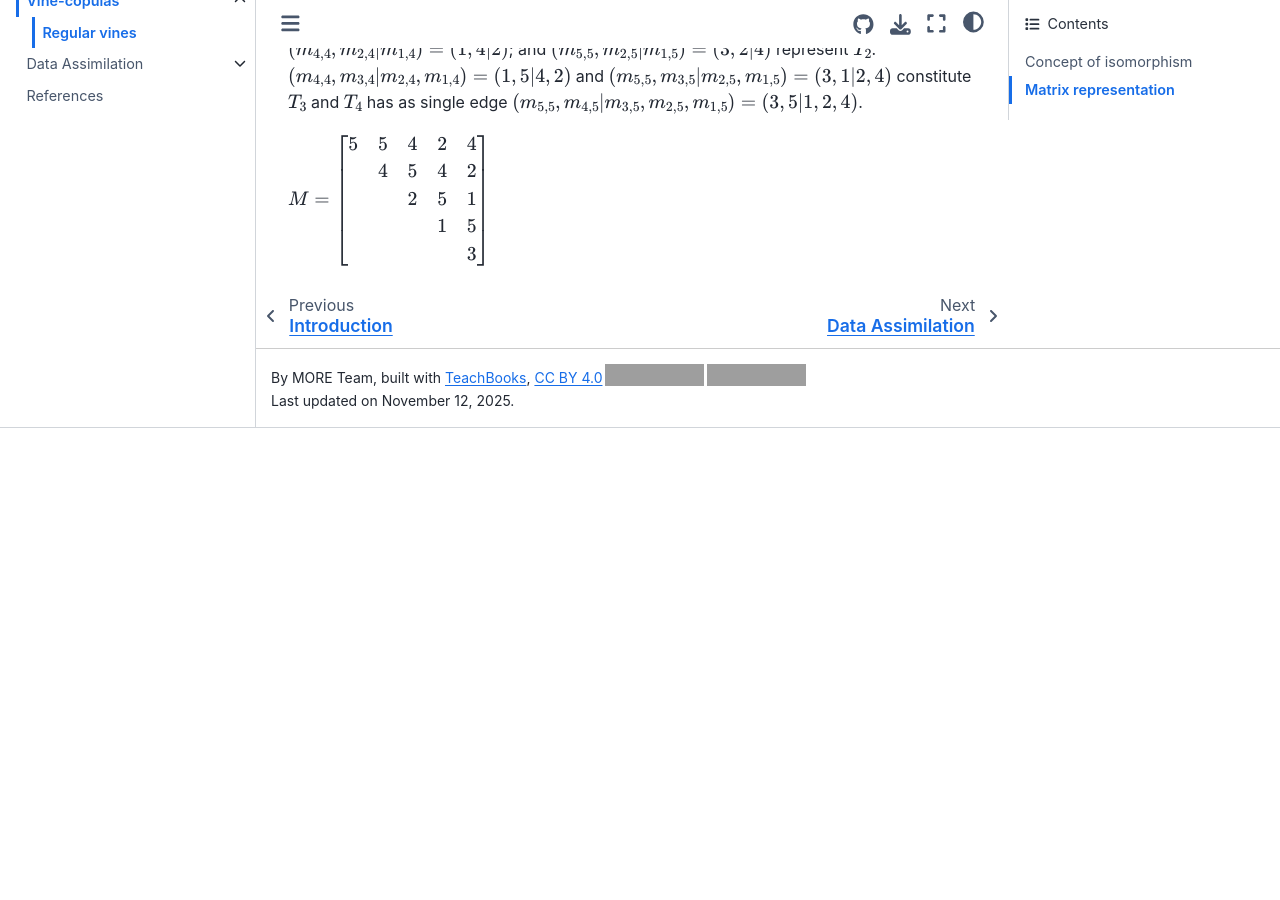
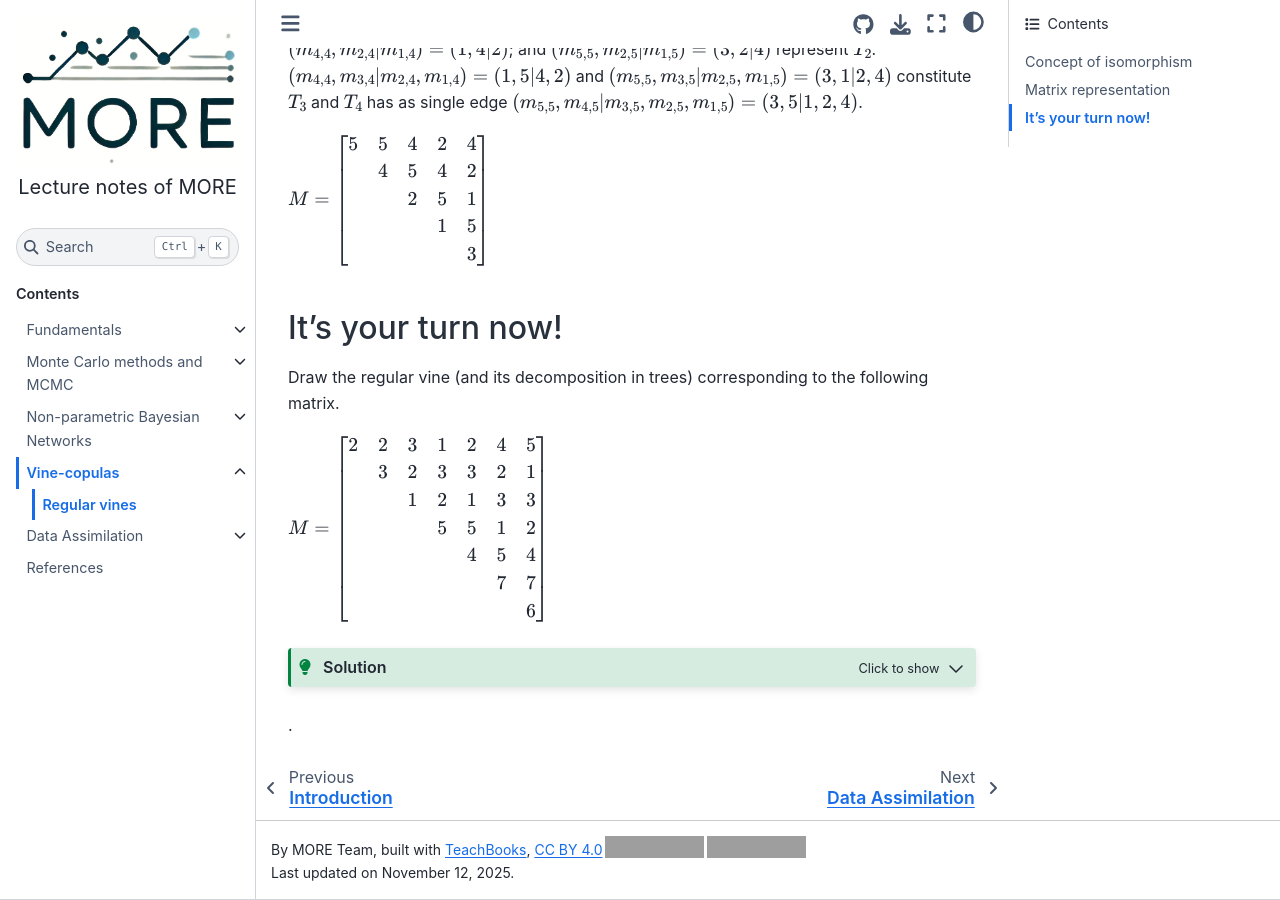
Before and after one commit to TUDelft-CITG/MORE-lecture-notes, a Jupyter Book: the page built from book/vines/Definition.md, in a window 1280 px wide and 900 px high, scrolled down 3451 px. Built offline with Jupyter Book 1.0.4 settings and Sphinx 7.4.7 and the Sphinx Book theme 1.1.4, drawn with Linux system fonts in a browser that asks for light colours; pages that are not in the unit, such as notebooks, are missing from menus; comment, search, counter and statistics services are not loaded; before the commit the page ends 3879 px from its top, so only the background shows below that; grey boxes are pictures that could not be loaded.

Commit message:
add exercise trees vines

````diff
--- a/book/vines/Definition.md
+++ b/book/vines/Definition.md
@@ -73,3 +73,34 @@ $M =
   &   &   &   & 3 \\
 \end{bmatrix}
 $
+
+## It's your turn now!
+
+Draw the regular vine (and its decomposition in trees) corresponding to the following matrix.
+
+$M =
+\begin{bmatrix}
+2 & 2 & 3 & 1 & 2 & 4 & 5 \\
+  & 3 & 2 & 3 & 3 & 2 & 1 \\
+  &   & 1 & 2 & 1 & 3 & 3 \\
+  &   &   & 5 & 5 & 1 & 2 \\
+  &   &   &   & 4 & 5 & 4 \\
+  &   &   &   &  & 7 & 7 \\
+  &   &   &   &  &  & 6 \\
+\end{bmatrix}
+$
+
+```{admonition} Solution
+:class: tip, dropdown
+
+The regular vine corresponding to the above matrix is:
+
+![solution](./figures/exercise_vine.png)
+
+and it is composed of the following trees:
+
+![solution](./figures/exercise_trees.png)
+
+```
+
+.
````
Also changed, not shown: book/vines/figures/exercise_trees.png (added), book/vines/figures/exercise_vine.png (added).
